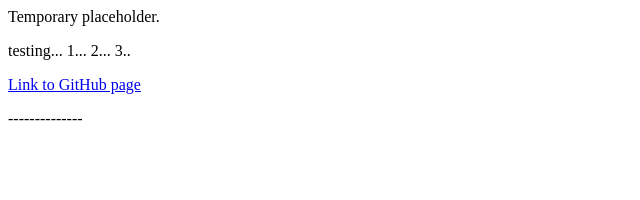
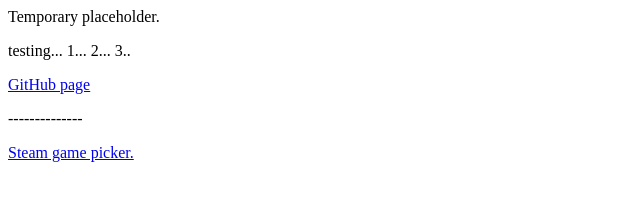
Before and after one commit to Ethan-Chamberlain/Ethan-Chamberlain.github.io, a plain HTML site: page index.html in a window 1280 px wide. Shown: the whole page, without its empty margins (0-640 px from the left). Drawn offline with Linux system fonts and the light colour scheme.

Commit message:
added link to new project

```diff
--- a/index.html
+++ b/index.html
@@ -1,4 +1,5 @@
 <p>Temporary placeholder.</p>
 <p>testing... 1... 2... 3..</p>
-<a href = "https://github.com/Ethan-Chamberlain" target = "_blank"> Link to GitHub page</a>
+<a href = "https://github.com/Ethan-Chamberlain" target = "_blank"> GitHub page</a>
 <p>--------------</p>
+<a href = "https://Ethan-Chamberlain.github.io/Game-Picker"> Steam game picker.</a>
```
